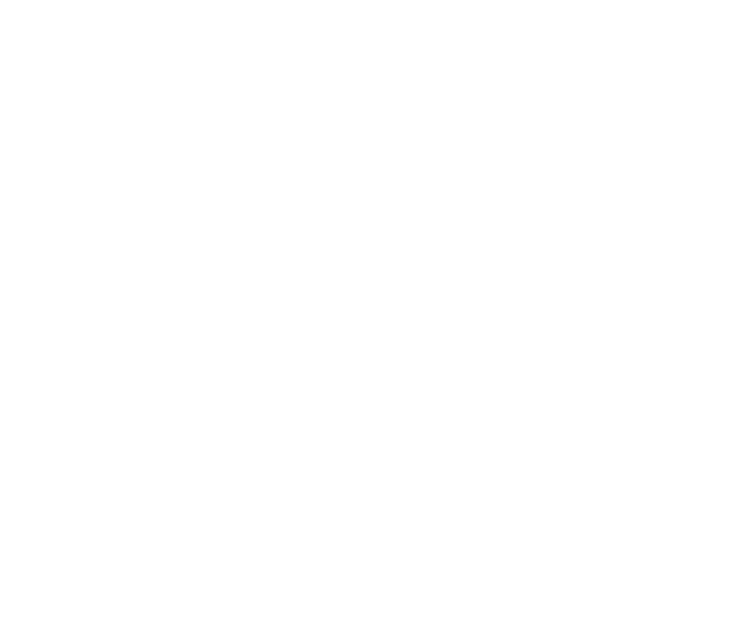
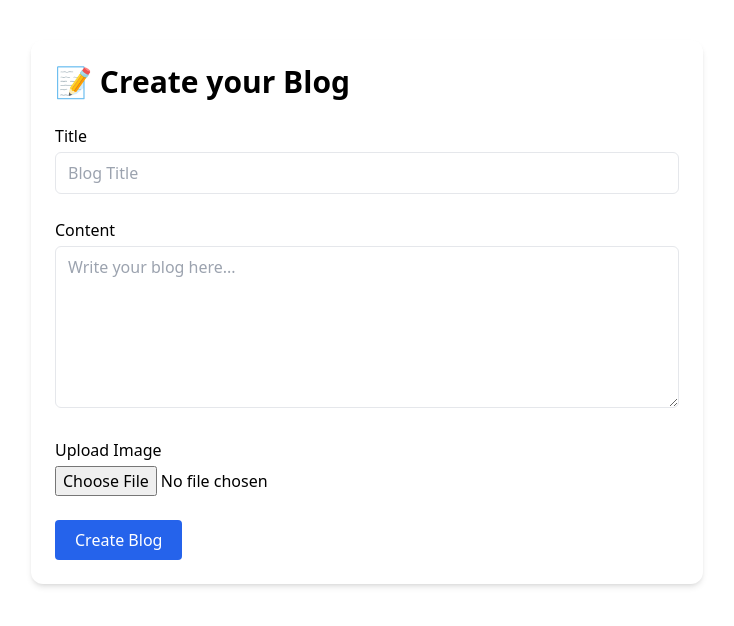
Before and after one commit to SatyamDevGenie/BlogSy, a React (Vite) app in the folder frontend/: page /createBlog in a window 1280 px wide. Before the commit this address had no page. Shown: the top 626 px of the page, without its empty margins (273-1007 px from the left). Built offline with nearby package versions, Linux system fonts and the light colour scheme; sample sign-in values are in the browser's storage.

Commit message:
bug solved -- createBlog Routing

```diff
--- a/frontend/package.json
+++ b/frontend/package.json
@@ -22,6 +22,7 @@
     "react": "^19.0.0",
     "react-confirm-alert": "^3.0.6",
     "react-dom": "^19.0.0",
+    "react-hot-toast": "^2.5.2",
     "react-icons": "^5.5.0",
     "react-loading-skeleton": "^3.5.0",
     "react-redux": "^9.2.0",
--- a/frontend/src/App.jsx
+++ b/frontend/src/App.jsx
@@ -1,4 +1,4 @@
-import { BrowserRouter as Router, Routes, Route } from "react-router-dom";
+import { BrowserRouter, Routes, Route } from "react-router-dom";
 import HomePage from "./pages/HomePage";
 import LoginPage from "./pages/LoginPage";
 import RegisterPage from "./pages/RegisterPage";
@@ -9,9 +9,13 @@
 import SingleBlogPage from "./pages/SingleBlogPage";
 import CreateBlogPage from "./pages/CreateBlogPage";
 
+import { ToastContainer } from "react-toastify";
+import "react-toastify/dist/ReactToastify.css";
+
 export default function App() {
   return (
-    <Router>
+    <>
+      <BrowserRouter>
         <Routes>
           {/* Public routes */}
           <Route path="/login" element={<LoginPage />} />
@@ -28,16 +32,14 @@
               </ProtectedRoute>
             }
           />
-
           <Route
-          path="/create-blog"
+            path="/createBlog"
             element={
               <ProtectedRoute>
                 <CreateBlogPage />
               </ProtectedRoute>
             }
           />
-
           <Route
             path="/profile"
             element={
@@ -46,7 +48,6 @@
               </ProtectedRoute>
             }
           />
-
           <Route
             path="/updateProfile"
             element={
@@ -56,6 +57,10 @@
             }
           />
         </Routes>
-    </Router>
+      </BrowserRouter>
+
+      {/* Toast container */}
+      <ToastContainer position="top-center" autoClose={3000} />
+    </>
   );
 }
--- a/frontend/src/pages/CreateBlogPage.jsx
+++ b/frontend/src/pages/CreateBlogPage.jsx
@@ -1,8 +1,9 @@
 import { useState, useEffect } from "react";
 import { useDispatch, useSelector } from "react-redux";
-import { createBlog, resetBlog } from "../features/blog/blogSlice";
+import { createBlog} from "../features/blog/blogSlice";
 import axios from "axios";
 import { useNavigate } from "react-router-dom";
+import toast from "react-hot-toast";
 
 export default function CreateBlogPage() {
   const [title, setTitle] = useState("");
@@ -24,17 +25,7 @@
     }
   }, [user, navigate]);
 
-  useEffect(() => {
-  if (isSuccess) {
-    dispatch(resetBlog());
-    navigate("/"); // Redirect to homepage silently
-  }
 
-  if (isError) {
-    alert(`Failed: ${message}`);
-    dispatch(resetBlog());
-  }
-}, [isSuccess, isError, message, dispatch, navigate]);
 
   const handleImageUpload = async () => {
     if (!imageFile) return null;
@@ -71,6 +62,26 @@
     };
 
     dispatch(createBlog(blogData));
+    navigate("/")
+
+      // Show success toast
+     toast.success("Blog created successfully!", {
+  style: {
+    fontSize: "14px",
+    padding: "10px 16px",
+    borderRadius: "8px",
+    background: "#f0f9ff",
+    color: "#0c4a6e",
+    fontWeight: 500,
+    fontFamily: "Segoe UI, sans-serif",
+    border: "1px solid #bae6fd",
+  },
+  iconTheme: {
+    primary: "#0ea5e9", // blue-500
+    secondary: "#ecfeff", // lighter background
+  },
+});
+
   };
 
   const handleFileChange = (e) => {
@@ -83,7 +94,7 @@
 
   return (
     <div className="max-w-2xl mx-auto p-6 bg-white mt-10 shadow-md rounded-xl">
-      <h2 className="text-2xl font-bold mb-6">📝 Create New Blog</h2>
+      <h2 className="text-3xl font-semibold mb-6">📝 Create your Blog</h2>
       <form onSubmit={handleSubmit} className="space-y-6">
         <div>
           <label className="block mb-1 font-medium">Title</label>
--- a/frontend/src/pages/HomePage.jsx
+++ b/frontend/src/pages/HomePage.jsx
@@ -33,10 +33,10 @@
       {/* Create Blog Button */}
       <div className="flex justify-end px-4 sm:px-6 md:px-10 mt-6">
         <Link
-          to="/create-blog"
+          to="/createBlog"
           className="inline-flex items-center gap-2 bg-blue-600 text-white px-4 py-2 rounded-full shadow hover:bg-blue-700 hover:scale-105 hover:shadow-lg transition-transform duration-300 ease-in-out text-sm sm:text-base"
         >
-          <span className="text-lg font-bold">+</span>
+          <span className="text-lg font-medium">+</span>
           <span>Create Blog</span>
         </Link>
       </div>
```
Also changed, not shown: 18 other files (tests, documents, lock files or other folders). Lines whose indentation alone changed are shown as unchanged.
